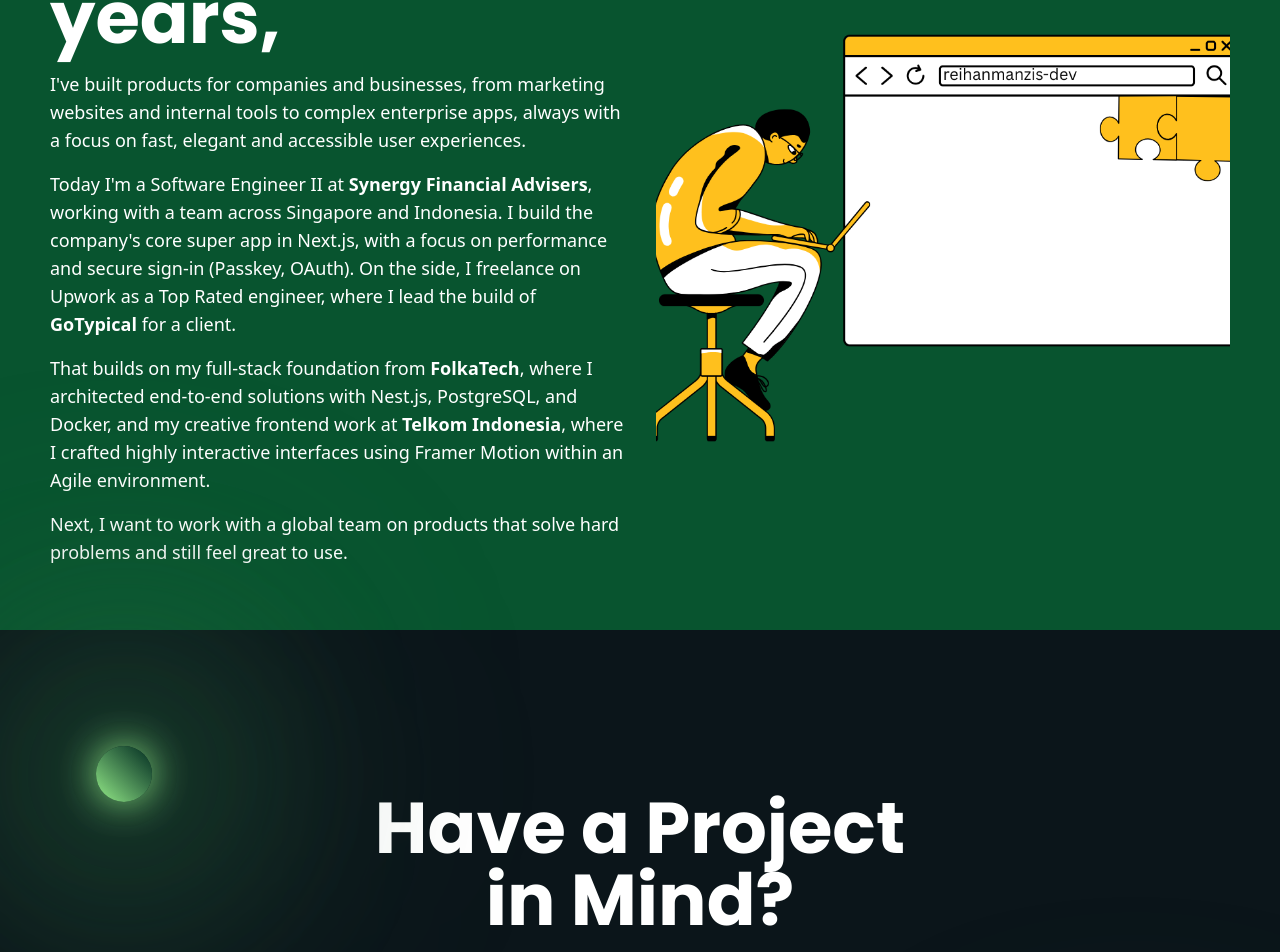
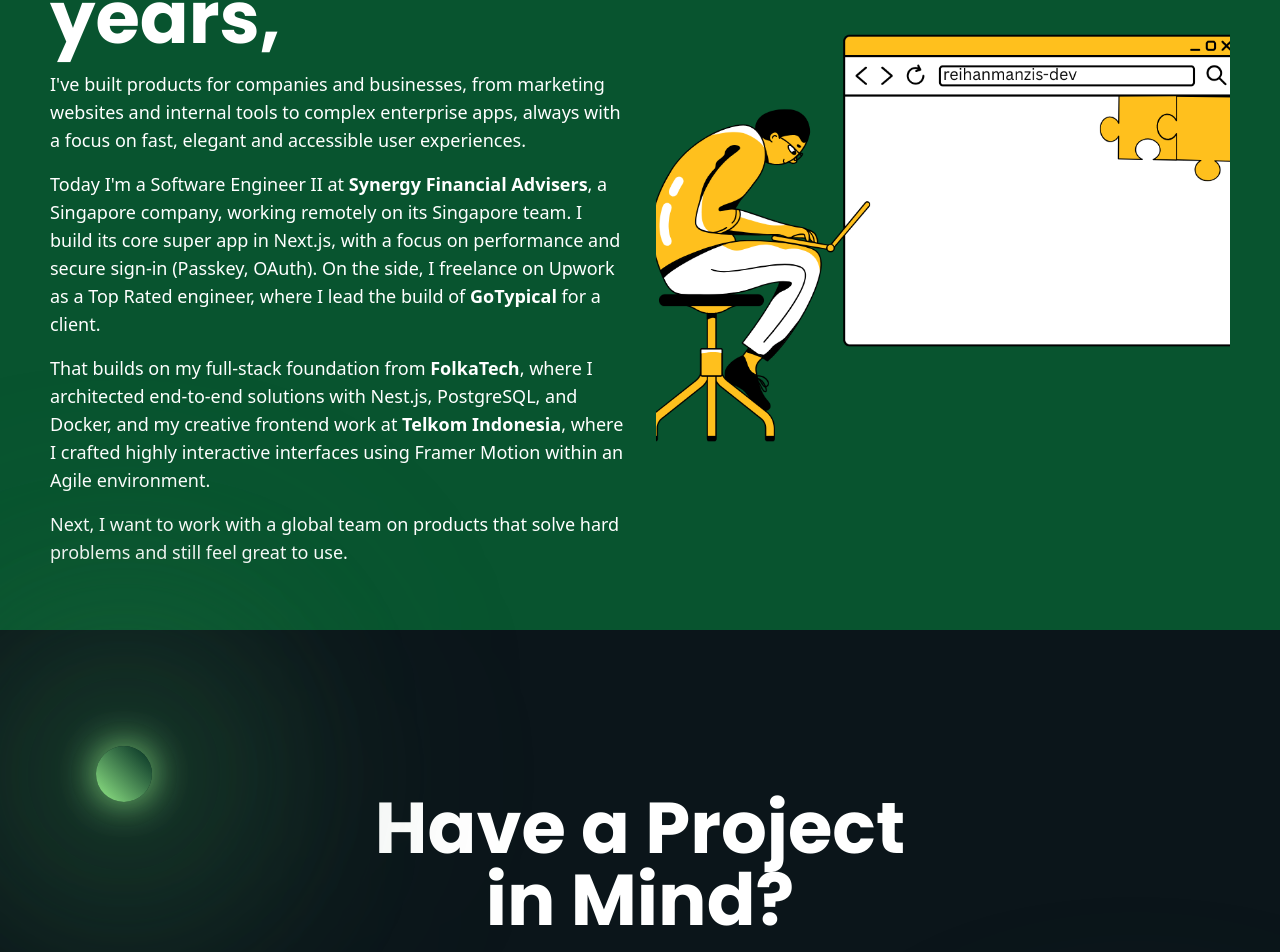
Before and after one commit to reihanms/reihanmanzis-swe, a Next.js app: page / in a window 1280 px wide. Shown: the part 5208-6160 px from the top of the page. Built offline with nearby package versions, Linux system fonts and the light colour scheme.

Commit message:
fix: show Synergy as a Singapore remote role

```diff
--- a/components/sections/AboutMe.tsx
+++ b/components/sections/AboutMe.tsx
@@ -36,8 +36,8 @@
 
               <p className="text-white text-base md:text-lg text-center md:text-left">
                 Today I&apos;m a Software Engineer II at{" "}
-                <strong>Synergy Financial Advisers</strong>, working with a team
-                across Singapore and Indonesia. I build the company&apos;s core
+                <strong>Synergy Financial Advisers</strong>, a Singapore
+                company, working remotely on its Singapore team. I build its core
                 super app in Next.js, with a focus on performance and secure
                 sign-in (Passkey, OAuth). On the side, I freelance on Upwork as
                 a Top Rated engineer, where I lead the build of{" "}
--- a/components/sections/ProfessionalExperiences.tsx
+++ b/components/sections/ProfessionalExperiences.tsx
@@ -21,7 +21,7 @@
     role: "Software Engineer II",
     company: "Synergy Financial Advisers Ltd",
     date: "2024 - Present",
-    location: "Batam & Singapore",
+    location: "Singapore · Remote",
     website: "synergy.com.sg",
     description: (
       <p>
```
